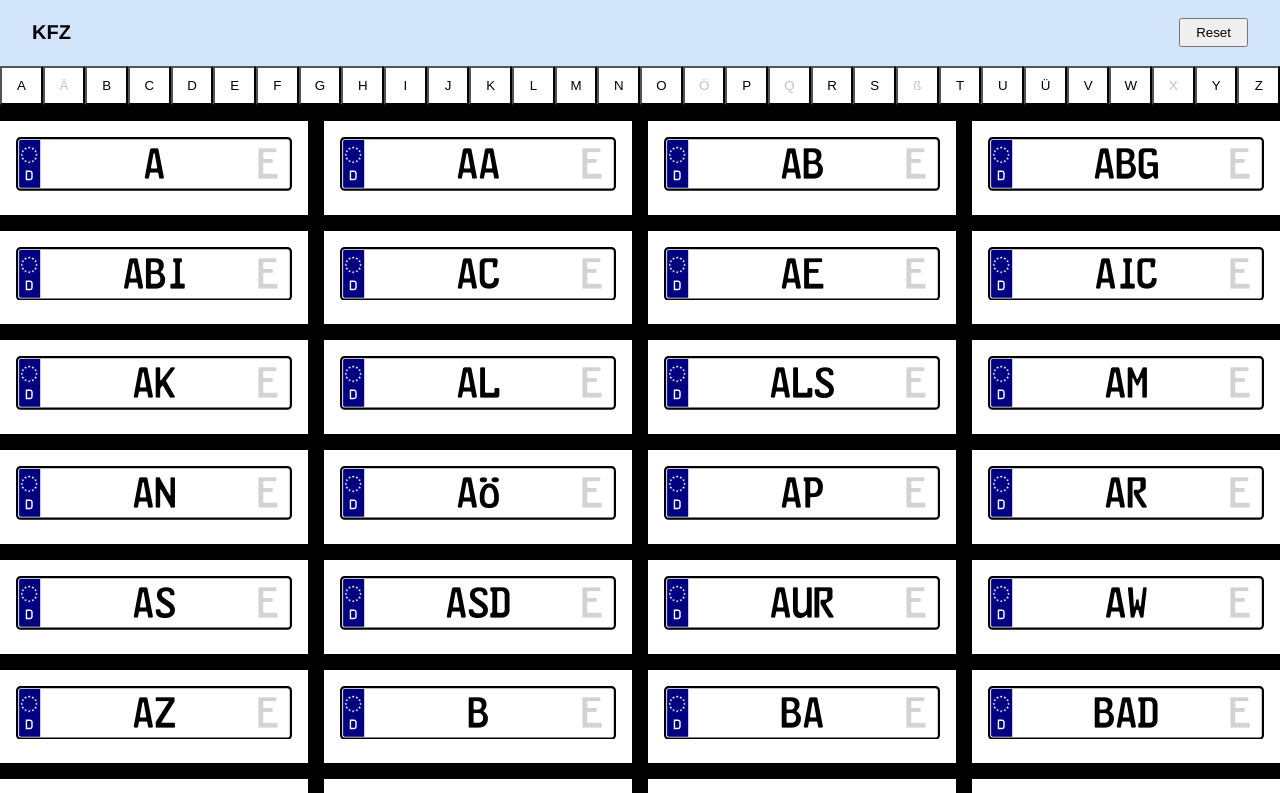
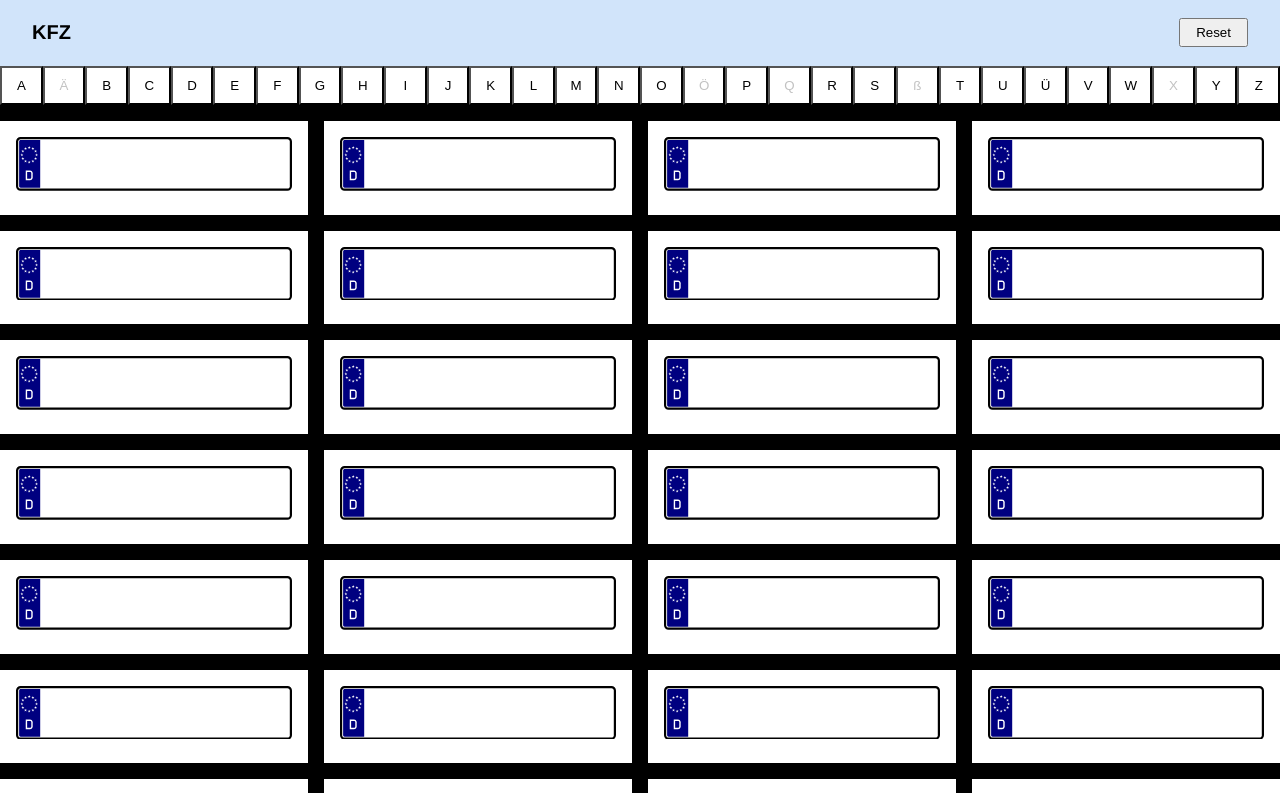
Before and after one commit to maurer2/kfz, a Vue app: page / in a window 1280 px wide. Shown: the top 793 px of the page. Built offline with nearby package versions, Linux system fonts and the light colour scheme.

Commit message:
WIP external SVG

```diff
--- a/src/components/PlateImage.vue
+++ b/src/components/PlateImage.vue
@@ -1,88 +1,6 @@
 <template>
   <svg xmlns="http://www.w3.org/2000/svg" viewBox="0 0 650.31 126.72" class="svg">
-    <g transform="translate(512.5 -472.77)">
-      <path
-        d="m-501.7 472.77c-3.0332 0.0811-5.5725 1.1427-7.6155 3.1855-2.0429 2.0431-3.1045 4.5824-3.1855 7.6155v105.12c0.081 3.033 1.1426 5.5722 3.1855 7.6152 2.043 2.043 4.5823 3.1045 7.6152 3.1856h628.71c3.033-0.081 5.5703-1.1426 7.6133-3.1856s3.1065-4.5823 3.1875-7.6152v-105.12c-0.081-3.0329-1.1445-5.5722-3.1875-7.6152-2.03-2.0421-4.57-3.1037-7.6-3.1848h-628.71z"
-      />
-      <path
-        fill="#fff"
-        d="m-501.7 477.95h628.71c1.62 0.0361 2.9521 0.5772 3.9961 1.6211 1.044 1.0441 1.5831 2.3762 1.6191 3.9961v105.12c-0.036 1.62-0.57516 2.9521-1.6191 3.9961-1.044 1.044-2.3761 1.5851-3.9961 1.6211h-628.71c-1.62-0.036-2.9521-0.57713-3.9961-1.6211s-1.5851-2.3761-1.6211-3.9961v-105.12c0.036-1.6199 0.57709-2.952 1.6211-3.9961 1.044-1.0439 2.3761-1.585 3.9961-1.6211z"
-      />
-      <path
-        fill="#000080"
-        d="m-501.7 480.11c-0.963 0.027-1.7749 0.3684-2.4319 1.0253-0.657 0.6571-0.9984 1.4689-1.0253 2.4319v105.12c0.027 0.96298 0.36838 1.7727 1.0254 2.4297 0.65698 0.65698 1.4686 1.0003 2.4316 1.0273h46.223v-112.03z"
-      />
-      <g fill="#fff">
-        <path
-          d="m-481.4 493.94 0.7207 2.5918h2.7344l-2.1582 1.584 0.71875 2.4473-2.0156-1.4395-2.0156 1.4395 0.7207-2.4473-2.1602-1.584h2.7344z"
-        />
-        <path
-          d="m-490.04 496.24 0.7207 2.5918h2.7363l-2.1602 1.584 0.7207 2.4473-2.0176-1.4395-2.0156 1.4395 0.7207-2.4473-2.1602-1.584h2.7363z"
-        />
-        <path
-          d="m-472.75 496.24 0.71875 2.5918h2.7363l-2.1602 1.584 0.7207 2.4473-2.0156-1.4395-2.0176 1.4395 0.7207-2.4473-2.1602-1.584h2.7363z"
-        />
-        <path
-          d="m-496.37 502.58 0.7207 2.5918h2.7363l-2.1602 1.584 0.7207 2.4473-2.0176-1.4395-2.0156 1.4395 0.7207-2.4473-2.1602-1.584h2.7363z"
-        />
-        <path
-          d="m-466.42 502.58 0.71875 2.5918h2.7363l-2.1602 1.584 0.7207 2.4473-2.0156-1.4395-2.0176 1.4395 0.7207-2.4473-2.1602-1.584h2.7363z"
-        />
-        <path
-          d="m-498.67 511.22 0.71875 2.5918h2.7363l-2.1602 1.584 0.7207 2.4492-2.0156-1.4414-2.0156 1.4414 0.71875-2.4492-2.1602-1.584h2.7363z"
-        />
-        <path
-          d="m-464.12 511.22 0.7207 2.5918h2.7363l-2.1602 1.584 0.71875 2.4492-2.0156-1.4414-2.0156 1.4414 0.7207-2.4492-2.1602-1.584h2.7363z"
-        />
-        <path
-          d="m-496.37 519.86 0.7207 2.5918h2.7363l-2.1602 1.584 0.7207 2.4473-2.0176-1.4395-2.0156 1.4395 0.7207-2.4473-2.1602-1.584h2.7363z"
-        />
-        <path
-          d="m-466.42 519.86 0.71875 2.5918h2.7363l-2.1602 1.584 0.7207 2.4473-2.0156-1.4395-2.0176 1.4395 0.7207-2.4473-2.1602-1.584h2.7363z"
-        />
-        <path
-          d="m-490.04 526.19 0.7207 2.5918h2.7363l-2.1602 1.584 0.7207 2.4473-2.0176-1.4395-2.0156 1.4395 0.7207-2.4473-2.1602-1.584h2.7363z"
-        />
-        <path
-          d="m-472.75 526.19 0.71875 2.5918h2.7363l-2.1602 1.584 0.7207 2.4473-2.0156-1.4395-2.0176 1.4395 0.7207-2.4473-2.1602-1.584h2.7363z"
-        />
-      </g>
-      <g fill="#fff">
-        <path
-          d="m-481.39 528.5 0.7207 2.5918h2.7344l-2.1582 1.584 0.71875 2.4492-2.0156-1.4395-2.0156 1.4395 0.7207-2.4492-2.1602-1.584h2.7344z"
-        />
-        <path
-          d="m11.005 535.27c0.79796-0.039 2.2606 0.0748 4.3906 0.3418 2.1299 0.26704 3.5946 0.91999 4.3926 1.9609 0.93894 1.752 1.6535 3.7558 2.1426 6.0117 0.48895 2.256 0.73524 4.6199 0.73829 7.0918 0.099 3.453-0.67533 6.7348-2.3223 9.8457-1.647 3.111-4.7609 4.7733-9.3418 4.9863-4.656-0.22198-7.8371-1.9011-9.541-5.0391-1.704-3.1379-2.5081-6.403-2.4121-9.793 0.012-2.4719 0.27695-4.8358 0.79297-7.0918 0.51597-2.2559 1.2119-4.2597 2.0879-6.0117 0.73797-1.041 2.2137-1.6939 4.4277-1.9609 2.2139-0.26695 3.7625-0.38076 4.6445-0.3418z"
-        />
-        <path
-          d="m-489.6 551.68h9.791c1.9139 0.051 3.4868 0.70594 4.7168 1.9629 1.2299 1.257 1.8642 2.8112 1.9062 4.6621v9.791c-0.042 1.851-0.67632 3.4051-1.9062 4.6621-1.23 1.257-2.8029 1.9119-4.7168 1.9629h-9.791z"
-        />
-      </g>
-      <path
-        fill="#000080"
-        d="m-486.29 554.99v16.416h6.4805c0.95694-0.021 1.7424-0.33812 2.3574-0.95312 0.61495-0.61498 0.93403-1.4024 0.95508-2.3594v-9.791c-0.0211-0.95697-0.34013-1.7424-0.95508-2.3574-0.61504-0.61497-1.4005-0.93405-2.3574-0.95508z"
-      />
-    </g>
-    <text
-      x="50%"
-      y="50%"
-      text-anchor="middle"
-      dominant-baseline="middle"
-      fill="000"
-      font-size="100"
-    >
-      {{ plate }}
-    </text>
-    <text
-      x="95%"
-      y="50%"
-      text-anchor="end"
-      dominant-baseline="middle"
-      fill="lightgrey"
-      font-size="100"
-    >
-      E
-    </text>
+    <use :xlink:href="require('@/assets/plate.svg') + '#bg'"/>
   </svg>
 </template>
 
@@ -93,6 +11,11 @@ export default {
     plate: {
       type: String,
       default: ""
+    }
+  },
+  data() {
+    return {
+      // background: require('../assets/svgdefs.svg') + '#icon-headphones'
     }
   }
 };
```
Also changed, not shown: src/assets/Plate.svg.
